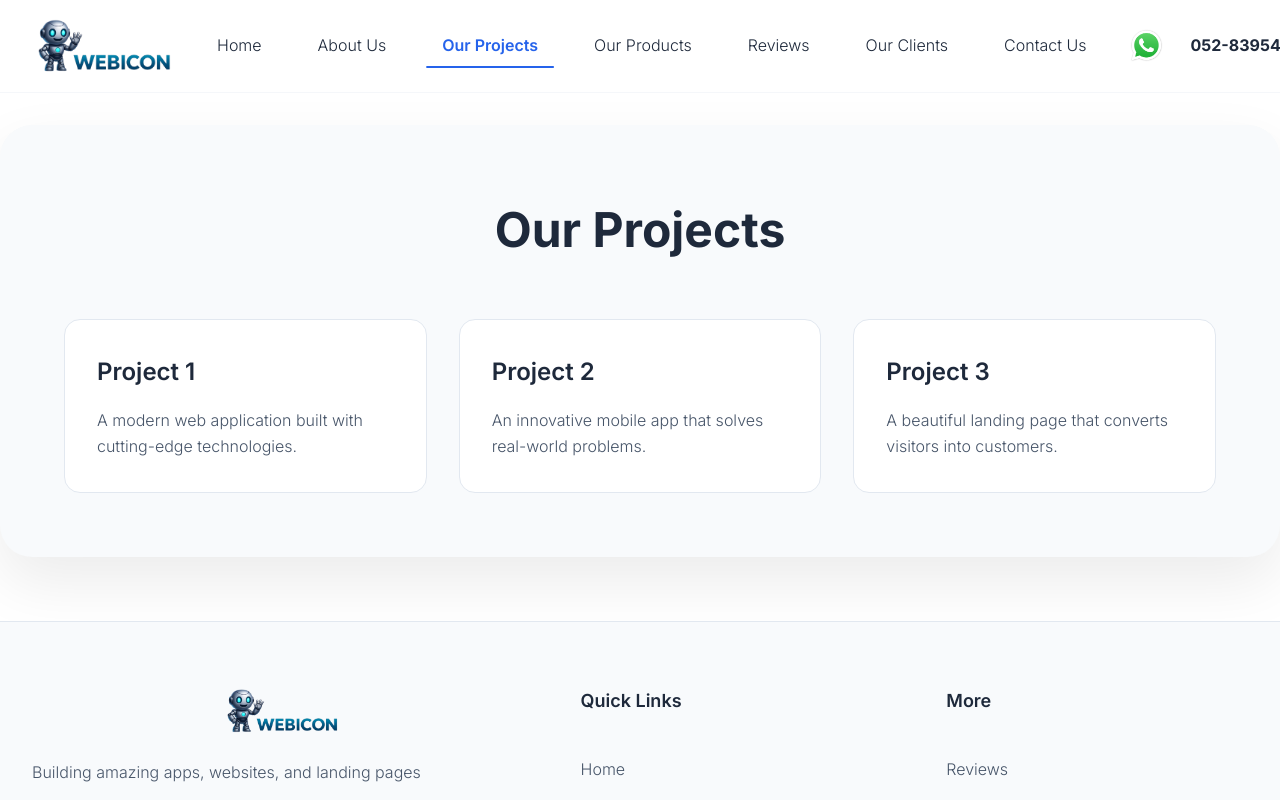
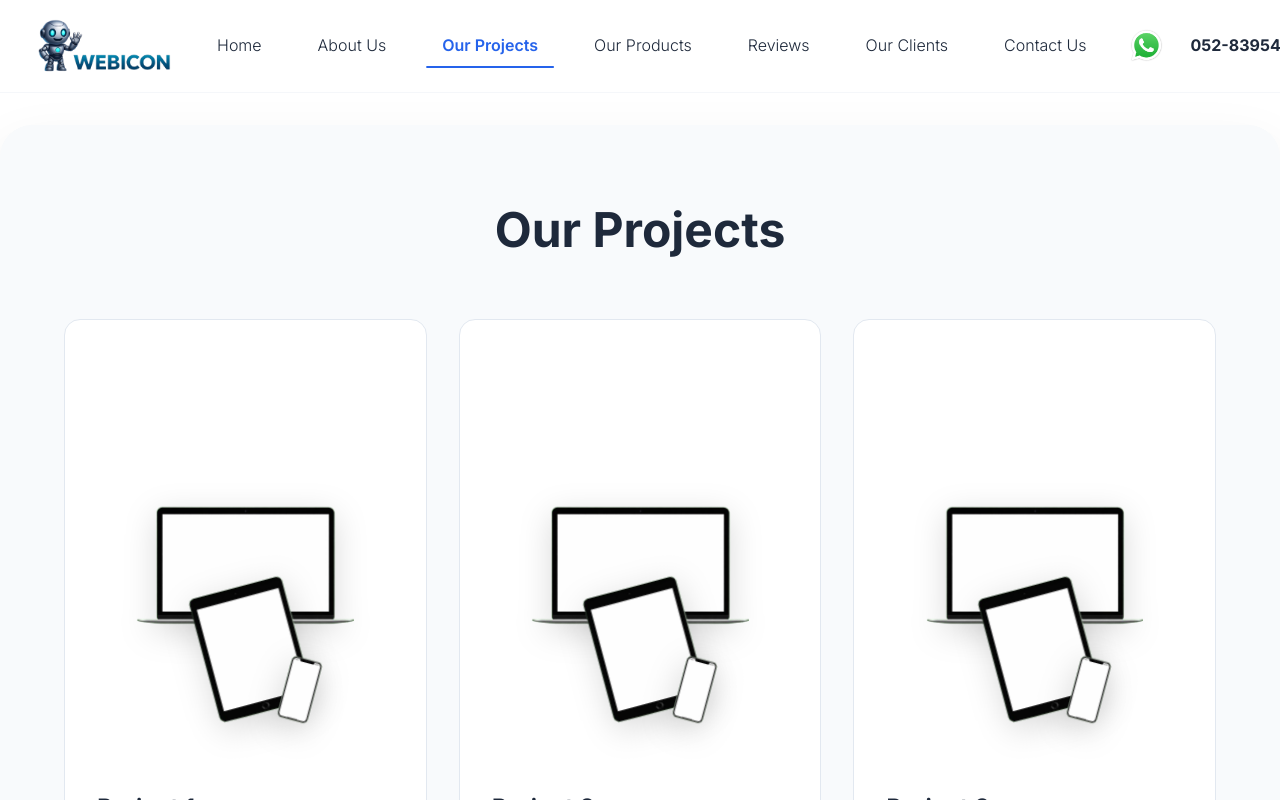
Before and after one commit to DariaRosen/Webicon, a Next.js app: page /projects in a window 1280 px wide. Shown: the top 800 px of the page. Built offline with nearby package versions, Linux system fonts and the light colour scheme.

Commit message:
Add device images (Laptop, Tablet, Smartphone) to project cards on home and projects pages with overlapping layout

```diff
--- a/app/page.module.scss
+++ b/app/page.module.scss
@@ -1,5 +1,6 @@
 @use '../styles/variables' as *;
 @use '../styles/mixins' as *;
+@use 'sass:color';
 
 .hero {
   min-height: calc(100vh - var(--header-height, 100px));
@@ -139,6 +140,8 @@
   padding: $spacing-lg;
   box-shadow: 0 8px 24px rgba(0, 0, 0, 0.08);
   transition: all $transition-base;
+  overflow: visible;
+  position: relative;
 
   &:hover {
     transform: translateY(-4px);
@@ -155,6 +158,123 @@
     &:hover {
       box-shadow: 0 12px 28px rgba(0, 0, 0, 0.35);
     }
+  }
+}
+
+.devicesContainer {
+  position: relative;
+  width: 100%;
+  min-height: 300px;
+  height: 300px;
+  margin-bottom: $spacing-lg;
+  margin-top: $spacing-md;
+  overflow: visible !important;
+
+  @include breakpoint(sm) {
+    min-height: 340px;
+    height: 340px;
+  }
+
+  @include breakpoint(md) {
+    min-height: 380px;
+    height: 380px;
+  }
+}
+
+.deviceWrapper {
+  position: absolute;
+  display: flex;
+  align-items: center;
+  justify-content: center;
+  pointer-events: none;
+}
+
+.deviceLaptop {
+  z-index: 1;
+  left: 50%;
+  top: 50%;
+  transform: translate(-50%, -50%);
+  width: 100%;
+  max-width: 280px;
+
+  @include breakpoint(sm) {
+    max-width: 320px;
+  }
+
+  @include breakpoint(md) {
+    max-width: 360px;
+  }
+}
+
+.deviceTablet {
+  z-index: 2;
+  left: 0;
+  bottom: 10px;
+  width: 100%;
+  max-width: 180px;
+  transform: rotate(-15deg);
+
+  @include breakpoint(sm) {
+    max-width: 220px;
+    left: 5%;
+    bottom: 15px;
+  }
+
+  @include breakpoint(md) {
+    max-width: 260px;
+    left: 8%;
+    bottom: 20px;
+  }
+}
+
+.deviceSmartphone {
+  z-index: 3;
+  right: 0;
+  bottom: 10px;
+  width: 100%;
+  max-width: 100px;
+  transform: rotate(15deg);
+
+  @include breakpoint(sm) {
+    max-width: 120px;
+    right: 5%;
+    bottom: 15px;
+  }
+
+  @include breakpoint(md) {
+    max-width: 140px;
+    right: 8%;
+    bottom: 20px;
+  }
+}
+
+.deviceImage {
+  width: 100%;
+  height: auto;
+  object-fit: contain;
+  display: block !important;
+  filter: drop-shadow(0 8px 16px rgba(0, 0, 0, 0.15));
+  transition: transform $transition-base;
+  pointer-events: auto;
+  opacity: 1 !important;
+  visibility: visible !important;
+}
+
+.deviceLaptop:hover .deviceImage {
+  transform: translateY(-4px) scale(1.05);
+}
+
+.deviceTablet:hover .deviceImage {
+  transform: translateY(-4px) scale(1.05) rotate(-15deg);
+}
+
+.deviceSmartphone:hover .deviceImage {
+  transform: translateY(-4px) scale(1.05) rotate(15deg);
+}
+
+:root[data-theme='dark'] {
+  .deviceImage {
+    box-shadow: 0 4px 12px rgba(0, 0, 0, 0.3);
   }
 }
 
@@ -269,7 +389,7 @@
   min-width: 180px;
 
   &:hover {
-    background: darken($primary-color, 8%);
+    background: color.adjust($primary-color, $lightness: -8%);
     transform: translateY(-2px);
     box-shadow: 0 8px 20px rgba($primary-color, 0.25);
   }
@@ -284,7 +404,7 @@
     background: $primary-color-dark;
 
     &:hover {
-      background: lighten($primary-color-dark, 8%);
+      background: color.adjust($primary-color-dark, $lightness: 8%);
       box-shadow: 0 8px 20px rgba($primary-color-dark, 0.3);
     }
   }
--- a/app/projects/page.module.scss
+++ b/app/projects/page.module.scss
@@ -52,6 +52,10 @@
   border-radius: 16px;
   padding: $spacing-lg;
   transition: all $transition-base;
+  overflow: visible;
+  position: relative;
+  display: flex;
+  flex-direction: column;
 
   &:hover {
     transform: translateY(-4px);
@@ -94,3 +98,114 @@
     color: $text-light-dark;
   }
 }
+
+.devicesContainer {
+  position: relative;
+  width: 100%;
+  min-height: 300px;
+  height: 300px;
+  margin-bottom: $spacing-lg;
+  margin-top: $spacing-md;
+  overflow: visible !important;
+
+  @include breakpoint(sm) {
+    min-height: 340px;
+    height: 340px;
+  }
+
+  @include breakpoint(md) {
+    min-height: 380px;
+    height: 380px;
+  }
+}
+
+.deviceWrapper {
+  position: absolute;
+  display: flex;
+  align-items: center;
+  justify-content: center;
+  pointer-events: none;
+}
+
+.deviceLaptop {
+  z-index: 1;
+  left: 50%;
+  top: 50%;
+  transform: translate(-50%, -50%);
+  width: 100%;
+  max-width: 280px;
+
+  @include breakpoint(sm) {
+    max-width: 320px;
+  }
+
+  @include breakpoint(md) {
+    max-width: 360px;
+  }
+}
+
+.deviceTablet {
+  z-index: 2;
+  left: 0;
+  bottom: 10px;
+  width: 100%;
+  max-width: 180px;
+  transform: rotate(-15deg);
+
+  @include breakpoint(sm) {
+    max-width: 220px;
+    left: 5%;
+    bottom: 15px;
+  }
+
+  @include breakpoint(md) {
+    max-width: 260px;
+    left: 8%;
+    bottom: 20px;
+  }
+}
+
+.deviceSmartphone {
+  z-index: 3;
+  right: 0;
+  bottom: 10px;
+  width: 100%;
+  max-width: 100px;
+  transform: rotate(15deg);
+
+  @include breakpoint(sm) {
+    max-width: 120px;
+    right: 5%;
+    bottom: 15px;
+  }
+
+  @include breakpoint(md) {
+    max-width: 140px;
+    right: 8%;
+    bottom: 20px;
+  }
+}
+
+.deviceImage {
+  width: 100%;
+  height: auto;
+  object-fit: contain;
+  display: block !important;
+  filter: drop-shadow(0 8px 16px rgba(0, 0, 0, 0.15));
+  transition: transform $transition-base;
+  pointer-events: auto;
+  opacity: 1 !important;
+  visibility: visible !important;
+}
+
+.deviceLaptop:hover .deviceImage {
+  transform: translateY(-4px) scale(1.05);
+}
+
+.deviceTablet:hover .deviceImage {
+  transform: translateY(-4px) scale(1.05) rotate(-15deg);
+}
+
+.deviceSmartphone:hover .deviceImage {
+  transform: translateY(-4px) scale(1.05) rotate(15deg);
+}
--- a/app/projects/page.tsx
+++ b/app/projects/page.tsx
@@ -14,6 +14,29 @@ export default function Projects() {
         </h1>
         <div className={styles.grid}>
           <div className={styles.projectCard}>
+            <div className={styles.devicesContainer}>
+              <div className={`${styles.deviceWrapper} ${styles.deviceLaptop}`}>
+                <img
+                  src="/Devices/Laptop.png"
+                  alt="Laptop"
+                  className={styles.deviceImage}
+                />
+              </div>
+              <div className={`${styles.deviceWrapper} ${styles.deviceTablet}`}>
+                <img
+                  src="/Devices/Tablet.png"
+                  alt="Tablet"
+                  className={styles.deviceImage}
+                />
+              </div>
+              <div className={`${styles.deviceWrapper} ${styles.deviceSmartphone}`}>
+                <img
+                  src="/Devices/Smartphone.png"
+                  alt="Smartphone"
+                  className={styles.deviceImage}
+                />
+              </div>
+            </div>
             <h3 className={styles.projectTitle}>
               {language === 'en' ? 'Project 1' : 'פרויקט 1'}
             </h3>
@@ -24,6 +47,29 @@ export default function Projects() {
             </p>
           </div>
           <div className={styles.projectCard}>
+            <div className={styles.devicesContainer}>
+              <div className={`${styles.deviceWrapper} ${styles.deviceLaptop}`}>
+                <img
+                  src="/Devices/Laptop.png"
+                  alt="Laptop"
+                  className={styles.deviceImage}
+                />
+              </div>
+              <div className={`${styles.deviceWrapper} ${styles.deviceTablet}`}>
+                <img
+                  src="/Devices/Tablet.png"
+                  alt="Tablet"
+                  className={styles.deviceImage}
+                />
+              </div>
+              <div className={`${styles.deviceWrapper} ${styles.deviceSmartphone}`}>
+                <img
+                  src="/Devices/Smartphone.png"
+                  alt="Smartphone"
+                  className={styles.deviceImage}
+                />
+              </div>
+            </div>
             <h3 className={styles.projectTitle}>
               {language === 'en' ? 'Project 2' : 'פרויקט 2'}
             </h3>
@@ -34,6 +80,29 @@ export default function Projects() {
             </p>
           </div>
           <div className={styles.projectCard}>
+            <div className={styles.devicesContainer}>
+              <div className={`${styles.deviceWrapper} ${styles.deviceLaptop}`}>
+                <img
+                  src="/Devices/Laptop.png"
+                  alt="Laptop"
+                  className={styles.deviceImage}
+                />
+              </div>
+              <div className={`${styles.deviceWrapper} ${styles.deviceTablet}`}>
+                <img
+                  src="/Devices/Tablet.png"
+                  alt="Tablet"
+                  className={styles.deviceImage}
+                />
+              </div>
+              <div className={`${styles.deviceWrapper} ${styles.deviceSmartphone}`}>
+                <img
+                  src="/Devices/Smartphone.png"
+                  alt="Smartphone"
+                  className={styles.deviceImage}
+                />
+              </div>
+            </div>
             <h3 className={styles.projectTitle}>
               {language === 'en' ? 'Project 3' : 'פרויקט 3'}
             </h3>
```
Also changed, not shown: app/page.tsx (+23 -0 lines).
